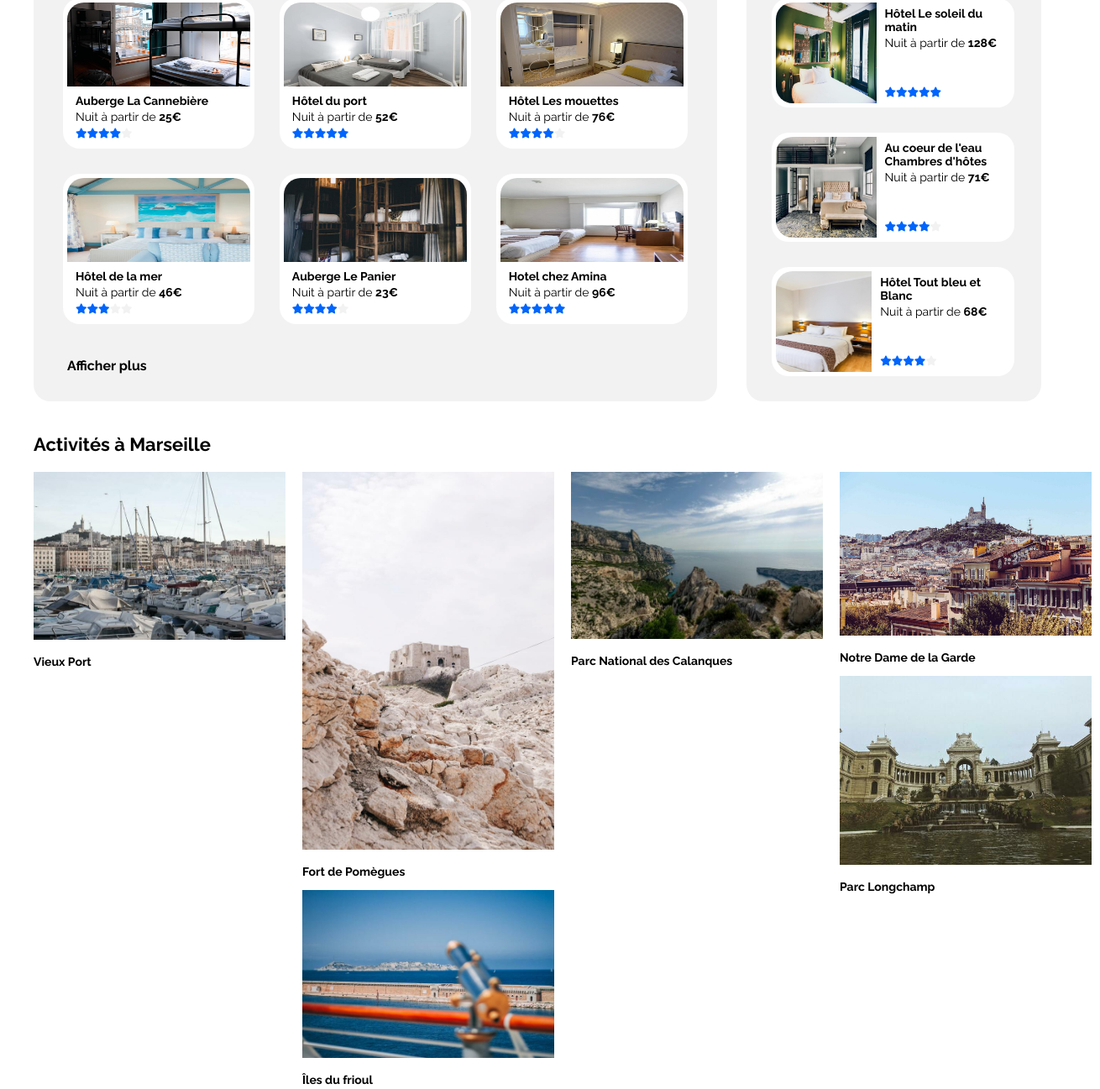
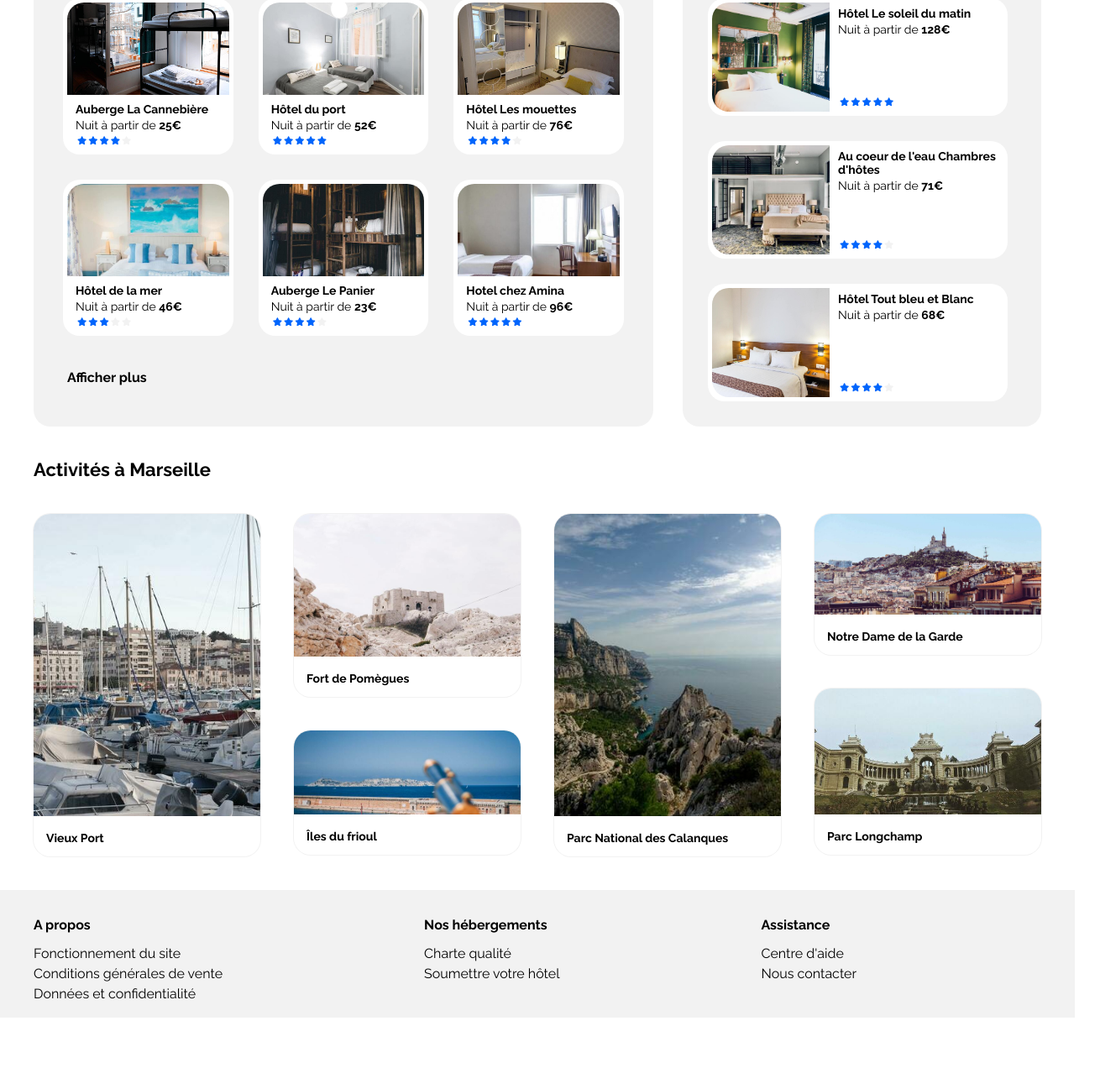
Before and after one commit to Bastardrosset/P2-BASTARD-ROSSET-Xavier, a plain HTML site: page index.html in a window 1280 px wide. Shown: the part 482-1779 px from the top of the page at 84% size, 1310 px wide, since content can reach past the window. After the commit the page ends 1694 px from the top, so only its background shows below. Drawn offline with Linux system fonts and the light colour scheme.

Commit message:
Add files via upload

```diff
--- a/CSS/style.css
+++ b/CSS/style.css
@@ -2,8 +2,8 @@
    Couleur de la charte bleu #0065FC,
    Bleu claire #DEEBFF,
    Couleur des fonts #F2F2F2
-*/
-
+   Version desktop a 992 px
+   Version tablette a 768 px
 /*************** Paramètres généraux **************/
 * {
   font-family: "Raleway", sans-serif;
@@ -40,7 +40,8 @@ h1 {
   align-items: center;
   -webkit-justify-content: center;
   justify-content: center;
-} /************* HEADER && NAVBAR *************/
+}
+/************* HEADER && NAVBAR *************/
 header,
 .search {
   margin-left: 40px;
@@ -62,7 +63,7 @@ header .logo {
 header .logo img {
   width: 100px;
 }
-header .list-responsive {
+header .list {
   display: -webkit-flex;
   display: flex;
   -webkit-flex-direction: row;
@@ -72,14 +73,15 @@ header .list-responsive {
   margin-bottom: 50px;
   padding-right: 80px;
 }
-header .list-responsive li {
+header .list li {
   text-transform: capitalize;
 }
 header .navBar ul li a {
   padding: 20px;
+  transition: 0.3s ease;
 }
 header .navBar ul li a:hover {
-  border-top: 2px solid #0065fc;
+  border-top: 3px solid #0065fc;
   color: #0065fc;
 }
 /*** Barre de recherche ***/
@@ -211,7 +213,7 @@ header .navBar ul li a:hover {
 }
 .populaires {
   margin-left: 35px;
-  width: 30%;
+  width: 40%;
   margin-right: 40px;
   padding-right: 30px;
 }
@@ -249,8 +251,9 @@ h2 {
 }
 .img-marseille img {
   width: 100%;
-  height: 100px;
+  height: 110px;
   border-radius: 20px 20px 0 0;
+  object-fit: cover;
 }
 .text-img-marseille {
   padding-left: 10px;
@@ -277,36 +280,17 @@ h2 {
   margin: 0;
 }
 .background-color ul li {
-  font-size: 12px;
+  font-size: 10px;
+}
+.background-color ul li i {
+  margin-left: 2px;
 }
 .hebergements a {
   display: block;
   padding-left: 40px;
   padding-top: 10px;
 }
-.text-img-marseille .star {
-  padding-bottom: 6px;
-}
 /*** Aside populaires ***/
-.img-populaire-marseille {
-  display: -webkit-flex;
-  display: flex;
-  margin-left: 30px;
-  margin-right: 30px;
-  margin-bottom: 30px;
-  width: 90%;
-}
-.img-populaire-marseille img {
-  width: 120px;
-  height: 120px;
-  border-radius: 20px 0 0 20px;
-}
-.text-img-marseille {
-  display: -webkit-flex;
-  display: flex;
-  -webkit-flex-direction: column;
-  flex-direction: column;
-}
 .flex-end {
   height: 100%;
   display: flex;
@@ -320,14 +304,47 @@ h2 {
   -webkit-align-content: flex-end;
   align-content: flex-end;
 }
+.img-populaire-marseille {
+  display: -webkit-flex;
+  display: flex;
+  margin-left: 30px;
+  margin-right: 30px;
+  margin-bottom: 30px;
+  width: 90%;
+}
+.img-populaire-marseille img {
+  width: 140px;
+  height: 130px;
+  border-radius: 20px 0 0 20px;
+  object-fit: cover;
+}
+.text-img-marseille {
+  display: -webkit-flex;
+  display: flex;
+  -webkit-flex-direction: column;
+  flex-direction: column;
+}
+.text-img-marseille .star {
+  padding-bottom: 6px;
+}
+/*** Transform-scale pour les images ***/
+.img-marseille img,
+.img-populaire-marseille img {
+  cursor: pointer;
+  transition: 0.3s ease;
+}
+.trans-scale:hover {
+  transform: translateY(-10px) scale(1.2);
+}
+.trans-scale-left:hover {
+  transform: translateX(-10px) scale(1.2);
+}
 /*** Section activités a marseille ***/
 .activites {
-  margin-left: 30px;
-  margin-right: 30px;
-  width: 100%;
+  position: relative;
 }
 .activites h2 {
-  margin-left: 10px;
+  margin-left: 40px;
 }
 .row-activites {
   display: -webkit-flex;
@@ -336,34 +353,80 @@ h2 {
   flex-direction: row;
   -webkit-flex-wrap: nowrap;
   flex-wrap: nowrap;
-  -webkit-justify-content: space-around;
-  justify-content: space-around;
+  -webkit-justify-content: space-between;
+  justify-content: space-between;
+  margin-left: 20px;
+  margin-right: 20px;
+}
+.row-activites .child-1,
+.row-activites .child-2 {
+  width: 25%;
+  display: -webkit-flex;
+  display: flex;
+  -webkit-flex-direction: column;
+  flex-direction: column;
+}
+.card {
+  position: relative;
+  border-radius: 20px;
+  box-shadow: 0px 0px 0px 1px #f2f2f2;
+  margin: 20px;
+}
+.card img {
+  position: relative;
+  border-radius: 20px 20px 0px 0px;
+  object-fit: cover;
   width: 100%;
 }
-.first-child {
-  display: -webkit-flex;
-  display: flex;
-  -webkit-align-content: stretch;
-  align-content: stretch;
+.child-1 .top {
+  height: 360px;
 }
-.img-activites img {
-  width: 300px;
-  height: auto;
+.top {
+  object-position: 40% top;
 }
-.img-activites h3 {
+.haute {
+  height: 170px;
+  object-position: 50% 40%;
+}
+.moins-haute {
+  height: 100px;
+  object-position: 50% 25%;
+}
+.moyen {
+  height: 120px;
+  object-position: 30% 20%;
+}
+.objectif-fit {
+  height: 150px;
+  object-position: 50% 15%;
+}
+.child-2 .activites-img h3 {
+  margin: 0;
+  padding: 0;
+}
+.card h3 {
   font-size: 14px;
+  margin-left: 15px;
 }
 /*** FOOTER ***/
 footer {
   display: -webkit-flex;
   display: flex;
+  background-color: #f2f2f2;
+  margin-top: 20px;
 }
-/************** Paramètres version desktop a 992 px ****************/
-@media all and (min-width: 992px) {
+footer ul {
+  margin-top: 30px;
+  margin-right: 200px;
 }
-/************** Paramètres version tablette a 768 px **************/
-@media all and (min-width: 768px) {
+footer ul li {
+  line-height: 24px;
 }
+footer ul .bold {
+  margin-bottom: 10px;
+  font-size: 16px;
+}
+
 /************** Paramètres version mobiles ***************/
 @media all and (max-width: 768px) {
   /************* HEADER && NAVBAR *************/
@@ -376,31 +439,33 @@ footer {
     flex-wrap: wrap;
     -webkit-align-items: center;
     align-items: center;
+    margin: 0;
+    width: 100vh;
   }
-  .responsive {
+  .logo img {
+    width: 120px;
+    margin-bottom: 30px;
+  }
+  header .responsive {
     display: -webkit-flex;
     display: flex;
-    -webkit-align-items: center;
-    align-items: center;
-    -webkit-justify-content: center;
-    justify-content: center;
+    -webkit-align-items: flex-start;
+    align-items: flex-start;
+    -webkit-justify-content: flex-start;
+    justify-content: flex-start;
     order: -1;
     flex: 0 0 100%;
     padding-bottom: 20px;
+    margin-left: 10px;
   }
-  .logo img {
-    width: 120px;
+  header .navBar ul {
+    padding: 0;
+    display: list-item inline;
+    width: 100vh;
     text-align: center;
-    margin: 10px auto;
   }
   header .navBar ul li {
-    padding: 0;
     padding-bottom: 10px;
-  }
-  header .navBar ul {
-    display: list-item inline;
-    width: 70vh;
-    text-align: center;
   }
   header .navBar ul .blue {
     border-bottom: 2px solid blue;
@@ -413,9 +478,9 @@ footer {
     width: 30%;
   }
   h1 {
-    font-size: 24px;
+    font-size: 20px;
   }
-  /*** Bar de recherche ***/
+  /*** Bar de RECHERCHE ***/
   .research .list-research .over {
     display: none;
     width: 1px;
@@ -438,10 +503,39 @@ footer {
     font-size: 18px;
     text-align: center;
   }
-  .resaerch .list-research li input {
+  .research .list-research li input {
     padding-left: 10px;
     border: 1px solid #f2f2f2;
     width: 250px;
     height: 60px;
   }
+  /*** Barre des FILTRES ***/
+  .filtres {
+    margin-top: 30px;
+  }
+  .filtres .icons {
+    display: -webkit-flex;
+    display: flex;
+    flex-direction: row;
+    -webkit-justify-content: flex-start;
+    justify-content: flex-start;
+    padding: 0;
+    padding-bottom: 20px;
+  }
+  .filtres .icons li {
+    margin-bottom: 10px;
+  }
+  .main {
+    display: flex;
+    flex-direction: column-reverse;
+    width: 100%;
+    margin-right: 30px;
+  }
+  .populaires,
+  .hebergements {
+    width: 100%;
+  }
+  .hebergements {
+    margin-top: 20px;
+  }
 }
--- a/index.html
+++ b/index.html
@@ -13,11 +13,11 @@
     </head>
     <body>
         <header>
-            <div class="logo responsive">
+            <div class="logo">
                 <img src="./assets/Booki.png" alt="logo">
             </div>
             <nav class="navBar">
-                <ul class="list-responsive">
+                <ul class="list responsive">
                     <li class="active blue"><a href="#">hébergements</a></li>
                     <li class="gray"><a href="#">activités</a></li>
                 </ul>
@@ -59,7 +59,7 @@
                     <div class="row">
                         <div class="background-color">
                             <div class="img-marseille">
-                                <img src="./assets/Hebergements/Auberge la cannebier.jpg"alt="vue sur chambre Auberge la Cannebière" >
+                                <img class="trans-scale"src="./assets/Hebergements/Auberge la cannebier.jpg"alt="vue sur chambre Auberge la Cannebière" >
                                 <div class="text-img-marseille">
                                     <h3>Auberge La Cannebière</h3>
                                     <p>Nuit à partir de <span class="bold">25€ </span></p>
@@ -77,7 +77,7 @@
                         </div>
                         <div class="background-color">
                             <div class="img-marseille">
-                                <img src="./assets/Hebergements/Hotel du port.jpg"alt="Vue sur chambre Hotel du port">
+                                <img class="trans-scale" src="./assets/Hebergements/Hotel du port.jpg"alt="Vue sur chambre Hotel du port">
                                 <div class="text-img-marseille">
                                     <h3>Hôtel du port</h3>
                                     <p>Nuit à partir de <span class="bold">52€ </span></p>
@@ -95,7 +95,7 @@
                         </div>
                         <div class="background-color">
                             <div class="img-marseille">
-                                <img src="./assets/Hebergements/Hotel des mouettes.jpg"alt="vue sur chambre Hotel des mouettes" >
+                                <img class="trans-scale" src="./assets/Hebergements/Hotel des mouettes.jpg"alt="vue sur chambre Hotel des mouettes" >
                                 <div class="text-img-marseille">
                                     <h3>Hôtel Les mouettes</h3>
                                     <p>Nuit à partir de <span class="bold">76€ </span></p>
@@ -115,7 +115,7 @@
                     <div class="row">
                         <div class="background-color">
                             <div class="img-marseille">
-                                <img src="./assets/Hebergements/Hotel de la mer.jpg"alt="vue sur chambre Hotel de la mer" >
+                                <img class="trans-scale" src="./assets/Hebergements/Hotel de la mer.jpg"alt="vue sur chambre Hotel de la mer" >
                                 <div class="text-img-marseille">
                                     <h3>Hôtel de la mer</h3>
                                     <p>Nuit à partir de <span class="bold">46€ </span></p>
@@ -133,7 +133,7 @@
                         </div>
                         <div class="background-color">
                             <div class="img-marseille">
-                                <img src="./assets/Hebergements/Auberge du panier.jpg"alt="vue sur chambre Auberge du panier" >
+                                <img class="trans-scale" src="./assets/Hebergements/Auberge du panier.jpg"alt="vue sur chambre Auberge du panier" >
                                 <div class="text-img-marseille">
                                     <h3>Auberge Le Panier</h3>
                                     <p>Nuit à partir de <span class="bold">23€ </span></p>
@@ -151,7 +151,7 @@
                         </div>
                         <div class="background-color">
                             <div class="img-marseille">
-                                <img src="./assets/Hebergements/Hotel chez amina.jpg"alt="vue sur chambre Hotel chez Amina" >
+                                <img class="trans-scale" src="./assets/Hebergements/Hotel chez amina.jpg"alt="vue sur chambre Hotel chez Amina" >
                                 <div class="text-img-marseille">
                                     <h3>Hotel chez Amina</h3>
                                     <p>Nuit à partir de <span class="bold">96€ </span></p>
@@ -177,7 +177,7 @@
                     <div>
                         <div class="column">
                             <div class="background-color img-populaire-marseille">
-                                <img src="./assets/Hebergements/Hotel le soleil.jpg"alt="Vue sur chambre Hotel le soleil">
+                                <img class="trans-scale-left" src="./assets/Hebergements/Hotel le soleil.jpg"alt="Vue sur chambre Hotel le soleil">
                                 <div class="text-img-marseille">
                                     <h3>Hôtel Le soleil du matin</h3>
                                     <p>Nuit à partir de <span class="bold">128€ </span></p>
@@ -193,7 +193,7 @@
                                 </div>
                             </div>
                             <div class="background-color img-populaire-marseille">
-                                <img src="./assets/Hebergements/Au coeur de l'eau.jpg"alt="Vue sur chambre Au coeur de l'eau">
+                                <img class="trans-scale-left" src="./assets/Hebergements/Au coeur de l'eau.jpg"alt="Vue sur chambre Au coeur de l'eau">
                                 <div class="text-img-marseille">
                                     <h3>Au coeur de l'eau Chambres d'hôtes</h3>
                                     <p>Nuit à partir de <span class="bold">71€ </span></p>
@@ -209,7 +209,7 @@
                                 </div>
                             </div>
                             <div class="background-color img-populaire-marseille">
-                                <img src="./assets/Hebergements/Hotel tout bleu et blanc.jpg"alt="Vue sur chambre Hotel tout bleu et blanc">
+                                <img class="trans-scale-left" src="./assets/Hebergements/Hotel tout bleu et blanc.jpg"alt="Vue sur chambre Hotel tout bleu et blanc">
                                 <div class="text-img-marseille">
                                     <h3>Hôtel Tout bleu et Blanc</h3>
                                     <p>Nuit à partir de <span class="bold">68€ </span></p>
@@ -233,48 +233,36 @@
                     <h2>Activités à Marseille</h2>
                 </div>
                 <div class="row-activites">
-                    <div class="first-child">
-                        <div class="img-activites">
-                            <img src="./assets/Activites/Vieux port.jpg"alt="photo du Vieux Port de Marseille">
-                        <div>
-                            <h3>Vieux Port</h3>
-                        </div>
+                    <div class="child-1">
+                        <div class="card">
+                            <div><img class="top"src="./assets/Activites/Vieux port.jpg"alt="photo du Vieux Port de Marseille"></div>
+                            <div><h3>Vieux Port</h3></div>
                         </div>
                     </div>
-                    <div class="second-child">
-                        <div class="img-activites">
-                            <img src="./assets/Activites/Fort de pomegue.jpg"alt="photo du Fort de Pomègues">
-                            <div>
-                                <h3>Fort de Pomègues</h3>
-                            </div>
+                    <div class="child-2">
+                        <div class="card">
+                            <div><img class="haute"src="./assets/Activites/Fort de pomegue.jpg"alt="photo du Fort de Pomègues"></div>
+                            <div><h3>Fort de Pomègues</h3></div>
                         </div>
-                        <div class="img-activites">
-                            <img src="./assets/Activites/Ile du frioul.jpg"alt="photo de l'Iles du frioul">
-                            <div>
-                                <h3>Îles du frioul</h3>
-                            </div>
+                        <div class="card">
+                            <div><img class="moins-haute"src="./assets/Activites/Ile du frioul.jpg"alt="photo de l'Iles du frioul"></div>
+                            <div><h3>Îles du frioul</h3></div>
                         </div>
                     </div>
-                    <div class="first-child">
-                        <div class="img-activites">
-                            <img src="./assets/Activites/Parc national des calanques.jpg"alt="photo du Parc National des Calanques">
-                        <div>
-                            <h3>Parc National des Calanques</h3>
-                        </div>
+                    <div class="child-1">
+                        <div class="card">
+                            <div><img class="top" src="./assets/Activites/Parc national des calanques.jpg"alt="photo du Parc National des Calanques"></div>
+                            <div><h3>Parc National des Calanques</h3></div>
                         </div>
                     </div>
-                    <div class="second-child">
-                        <div class="img-activites">
-                            <img src="./assets/Activites/Notre-dame-de-la-garde.jpg"alt="photo de Notre Dame de la Garde">
-                            <div>
-                                <h3>Notre Dame de la Garde</h3>
-                            </div>
+                    <div class="child-2">
+                        <div class="card">
+                            <div><img class="moyen" src="./assets/Activites/Notre-dame-de-la-garde.jpg"alt="photo de Notre Dame de la Garde"></div>
+                            <div><h3>Notre Dame de la Garde</h3></div>
                         </div>
-                        <div class="img-activites">
-                            <img src="./assets/Activites/Parc longchamp.jpg"alt="photo du Parc longchamp">
-                            <div>
-                                <h3>Parc Longchamp</h3>
-                            </div>
+                        <div class="card">
+                            <div><img class="haute objectif-fit" src="./assets/Activites/Parc longchamp.jpg"alt="photo du Parc longchamp"></div>
+                            <div><h3>Parc Longchamp</h3></div>
                         </div>
                     </div>
                 </div>
@@ -297,7 +285,7 @@
             </div>
             <div class="footer-assistance">
                 <ul>
-                    <li class="bold">Nos hébergements</li>
+                    <li class="bold">Assistance</li>
                     <li><a href="#">Centre d'aide</a></li>
                     <li><a href="mailto:nullepart@mozilla.org?cc=nom2@rapidtables.com&bcc=nom3@rapidtables.com&subject=L%27objet%20du%20courriel&body=Le%20corps%20du%20courriel">Nous contacter</a></li>
                 </ul>
```
